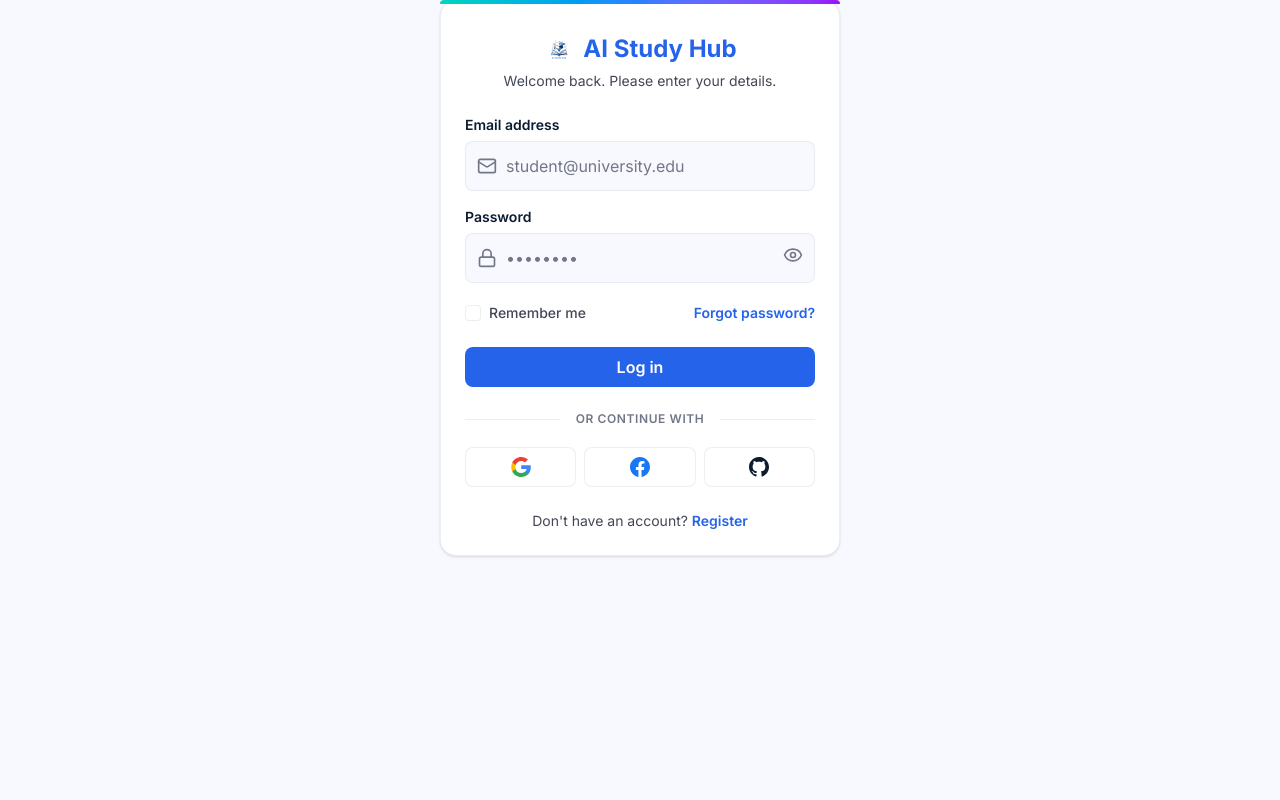
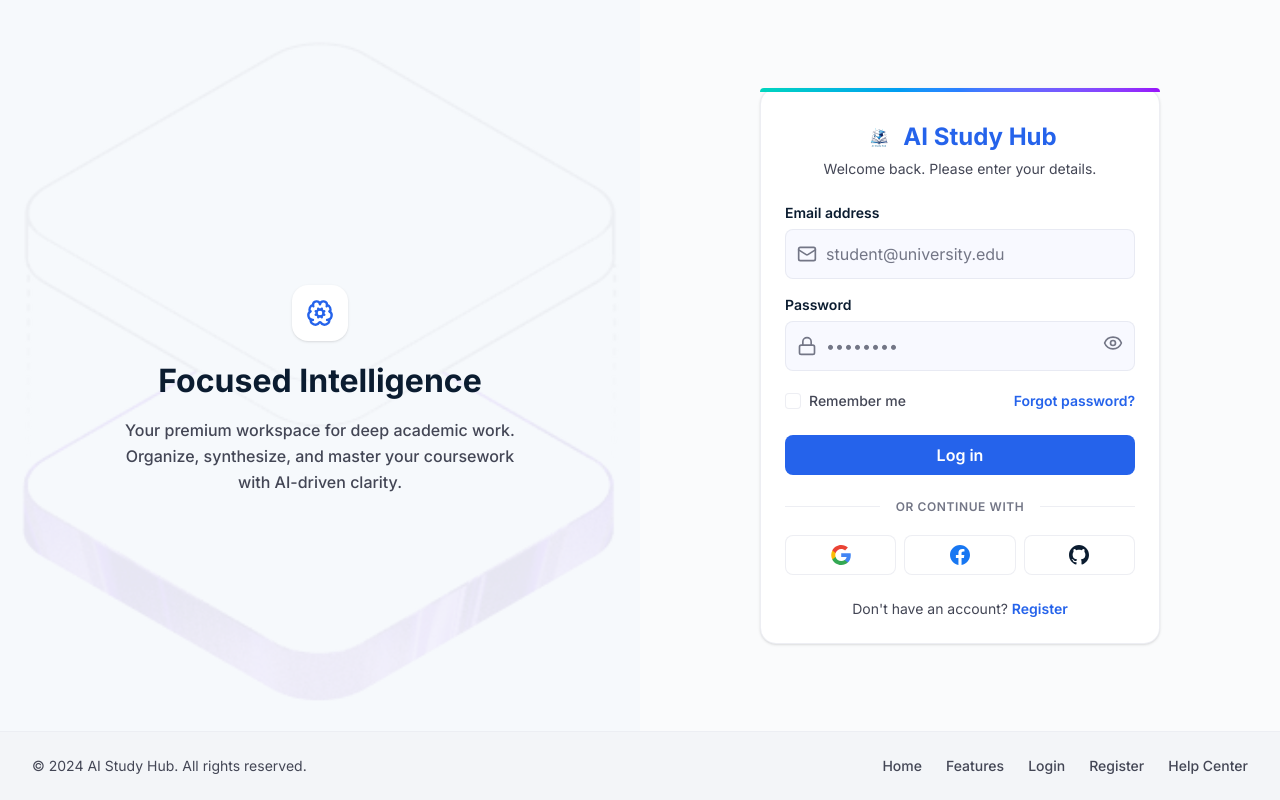
Before and after one commit to huynhduybinh24/SWP391_AIStudyHub, a React (Vite) app in the folder FrontEnd/: page /login in a window 1280 px wide. Built offline with nearby package versions, Linux system fonts and the light colour scheme; no server answers.

Commit message:
feat: implement landing page, login page, and authentication store with service layer

```diff
--- a/FrontEnd/src/features/auth/pages/LoginPage.tsx
+++ b/FrontEnd/src/features/auth/pages/LoginPage.tsx
@@ -1,5 +1,59 @@
+import { Link } from 'react-router-dom'
+import { BrainCog } from 'lucide-react'
 import { LoginForm } from '@/features/auth/components/LoginForm'
+import heroImg from '@/assets/hero.png'
 
 export function LoginPage() {
-  return <LoginForm />
+  return (
+    <div className="flex flex-col min-h-screen bg-surface font-sans">
+      <div className="flex flex-1 overflow-hidden">
+        {/* Left Pane - Hero Section */}
+        <div className="hidden lg:flex flex-col items-center justify-center w-1/2 bg-[#F6F9FC] p-12 relative">
+          <div className="absolute inset-0 flex items-center justify-center pointer-events-none overflow-hidden">
+            <img
+              src={heroImg}
+              alt="AI Brain Concept"
+              className="w-[140%] h-[140%] object-contain opacity-[0.08] mix-blend-multiply"
+              onError={(e) => {
+                e.currentTarget.style.display = 'none';
+              }}
+            />
+          </div>
+
+          <div className="relative z-10 flex flex-col items-center text-center max-w-[420px] mt-12">
+            <div className="flex items-center justify-center w-[56px] h-[56px] bg-white rounded-2xl shadow-sm mb-5">
+              <BrainCog className="w-[28px] h-[28px] text-primary" strokeWidth={2} />
+            </div>
+            <h2 className="text-[32px] leading-tight font-bold text-[#0B1C30] mb-4">
+              Focused Intelligence
+            </h2>
+            <p className="text-[#434655] text-[16px] leading-relaxed font-medium">
+              Your premium workspace for deep academic work.<br/>
+              Organize, synthesize, and master your coursework<br/>
+              with AI-driven clarity.
+            </p>
+          </div>
+        </div>
+
+        {/* Right Pane - Form Section */}
+        <div className="flex items-center justify-center w-full lg:w-1/2 p-6 bg-[#FAFBFC]">
+          <div className="w-full max-w-md">
+            <LoginForm />
+          </div>
+        </div>
+      </div>
+
+      {/* Footer */}
+      <footer className="w-full bg-[#F3F5F8] border-t border-border/50 py-6 px-8 flex flex-col md:flex-row items-center justify-between text-sm text-body">
+        <p>© 2024 AI Study Hub. All rights reserved.</p>
+        <div className="flex items-center gap-6 mt-4 md:mt-0 font-medium">
+          <Link to="/" className="hover:text-primary transition-colors">Home</Link>
+          <Link to="/" className="hover:text-primary transition-colors">Features</Link>
+          <Link to="/login" className="hover:text-primary transition-colors">Login</Link>
+          <Link to="/login" className="hover:text-primary transition-colors">Register</Link>
+          <Link to="/" className="hover:text-primary transition-colors">Help Center</Link>
+        </div>
+      </footer>
+    </div>
+  )
 }
```
